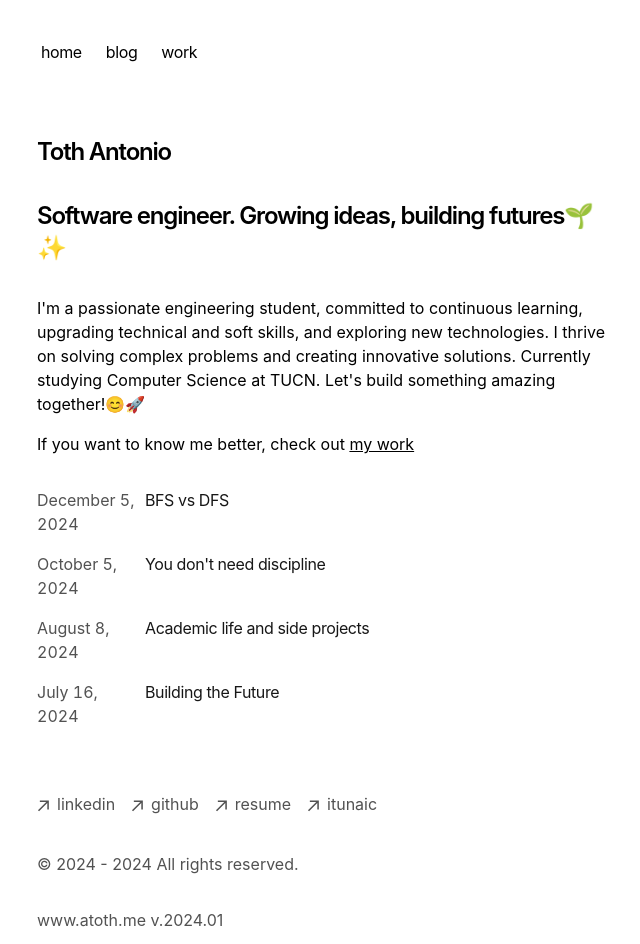
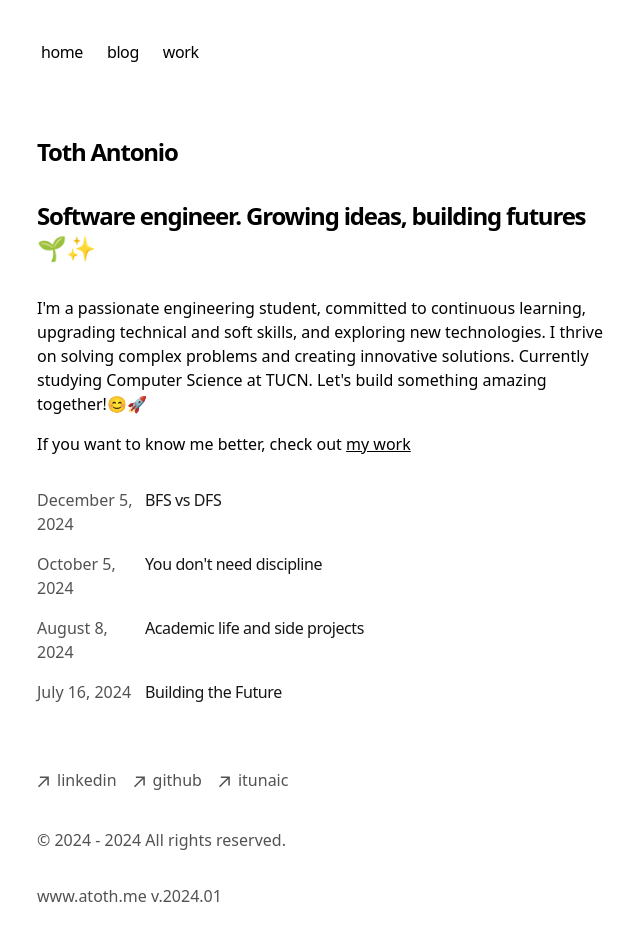
Before and after one commit to tothantonio/toth-portfolio, a Next.js app: page / in a window 1280 px wide. Shown: the top 944 px of the page, without its empty margins (315-955 px from the left). Built offline with nearby package versions, Linux system fonts and the light colour scheme.

Commit message:
debugged an error, hydratation mismatch

```diff
--- a/app/components/footer.tsx
+++ b/app/components/footer.tsx
@@ -46,17 +46,6 @@ export default function Footer() {
             className="flex items-center transition-all hover:text-neutral-800 dark:hover:text-neutral-100"
             rel="noopener noreferrer"
             target="_blank"
-            //href="https://docs.google.com/document/d/1I4t6pakxcb5ReFQzdeNPA3_uFe01W-nF3W9T09GL3P0/edit#heading=h.fk0meevqned9"
-          >
-            <ArrowIcon />
-            <p className="ml-2 h-7">resume</p>
-          </a>
-        </li>
-        <li>
-          <a
-            className="flex items-center transition-all hover:text-neutral-800 dark:hover:text-neutral-100"
-            rel="noopener noreferrer"
-            target="_blank"
             href="https://x.com/itunaic"
           >
             <ArrowIcon />
@@ -78,7 +67,7 @@ export default function Footer() {
             target="_blank"
             href="https://github.com/tothantonio/toth-portfolio"
           >
-            <ArrowIcon /> <p className="ml-2 h-7">view source</p>
+            <ArrowIcon /> <span className="ml-2 h-7">view source</span>
           </a>
       </p>
     </footer>
--- a/app/page.tsx
+++ b/app/page.tsx
@@ -9,17 +9,20 @@ export default function Page() {
       <h3 className="mb-8 text-2xl font-semibold tracking-tighter">
         Software engineer. Growing ideas, building futures🌱✨
       </h3>
-      <p className="mb-4">
-        {`I'm a passionate engineering student, committed to continuous learning, upgrading technical and soft skills, and exploring new technologies.
-      I thrive on solving complex problems and creating innovative solutions. Currently studying
-      Computer Science at TUCN.
-      Let's build something amazing together!😊🚀
-      `}
-      </p>
-      <span className="mb-4">
-          {'If you want to know me better, check out '}
-          <a href="https://toth-portfolio-afxb.vercel.app/work" className="mb-4 underline dark:text-neutral-100 underline">my work</a>
-      </span>
+      <div className="mb-4">
+        <p>
+          {`I'm a passionate engineering student, committed to continuous learning, upgrading technical and soft skills, and exploring new technologies.
+          I thrive on solving complex problems and creating innovative solutions. Currently studying Computer Science at TUCN.
+          Let's build something amazing together!😊🚀
+          `}
+        </p>
+      </div>
+      <div className="mb-4">
+        If you want to know me better, check out{' '}
+        <a href="https://toth-portfolio-afxb.vercel.app/work" className="underline dark:text-neutral-100">
+          my work
+        </a>
+      </div>
       <div className="my-8">
         <BlogPosts />
       </div>
--- a/app/work/mywork/romanian-players.mdx
+++ b/app/work/mywork/romanian-players.mdx
@@ -7,18 +7,18 @@ publishedAt: '2025-06-20'
 
 The app is divided in 2 main parts:
 
-    + Backend (Spring Boot(3.5.3) and Java): Serves a REST API(Representational State Transfer API) which manages the data about the players. Supports simple interogations for listing and searching players based on different parameters(name, position, etc.)
+    - **Backend** (Spring Boot(3.5.3) and Java): Serves a REST API(Representational State Transfer API) which manages the data about the players. Supports simple interogations for listing and searching players based on different parameters(name, position, etc.)
 
-    + Frontend (React and JavaScript): The user interface allows users to navigate through the list of players, search in the database and see stats about each player. Includes cool little animations made in CSS(Cascading Style Sheets)
+    - **Frontend** (React and JavaScript): The user interface allows users to navigate through the list of players, search in the database and see stats about each player. Includes cool little animations made in CSS(Cascading Style Sheets)
 
 
-Key Points:
+**Key Points:**
 
-   + Complete listing of players.
-   + Dynamic update when typing in the search bar
-   + Responsive and accesible design
-   + Backend configured for cross-origin communication(CORS)
-   + The players data was obtained with a python scraper scraper.py which fetches data from a website into a csv table, then the data from the csv is sent to the DB.
+   - Complete listing of players.
+   - Dynamic update when typing in the search bar
+   - Responsive and accesible design
+   - Backend configured for cross-origin communication(CORS)
+   - The players data was obtained with a python scraper scraper.py which fetches data from a website into a csv table, then the data from the csv is sent to the DB.
 
 
 ![1](https://github.com/tothantonio/Romanian-Football-Legends/blob/main/frontend/public/image.png?raw=true)
--- a/package.json
+++ b/package.json
@@ -6,8 +6,7 @@
     "start": "next start"
   },
   "dependencies": {
-    "@tailwindcss/oxide-linux-x64-gnu": "^4.0.7",
-    "@tailwindcss/postcss": "4.0.0-alpha.13",
+    "@tailwindcss/postcss": "^4.1.13",
     "@types/node": "20.11.17",
     "@types/react": "18.2.55",
     "@types/react-dom": "18.2.19",
@@ -20,7 +19,7 @@
     "react": "18.2.0",
     "react-dom": "18.2.0",
     "sugar-high": "^0.6.0",
-    "tailwindcss": "4.0.0-alpha.13",
+    "tailwindcss": "^4.1.13",
     "typescript": "5.3.3"
   }
 }
```
Also changed, not shown: 1 other file (tests, documents, lock files or other folders).
